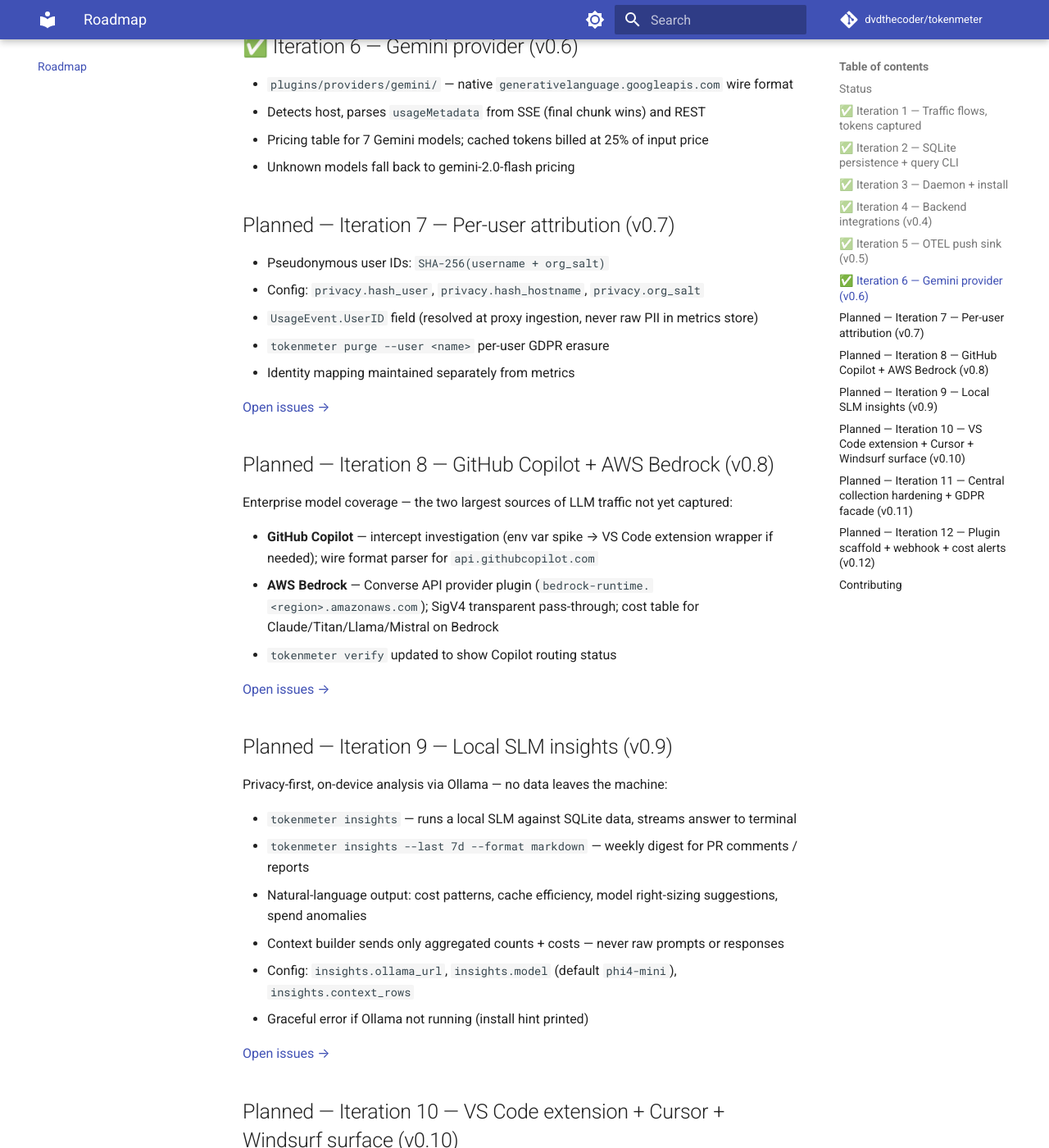
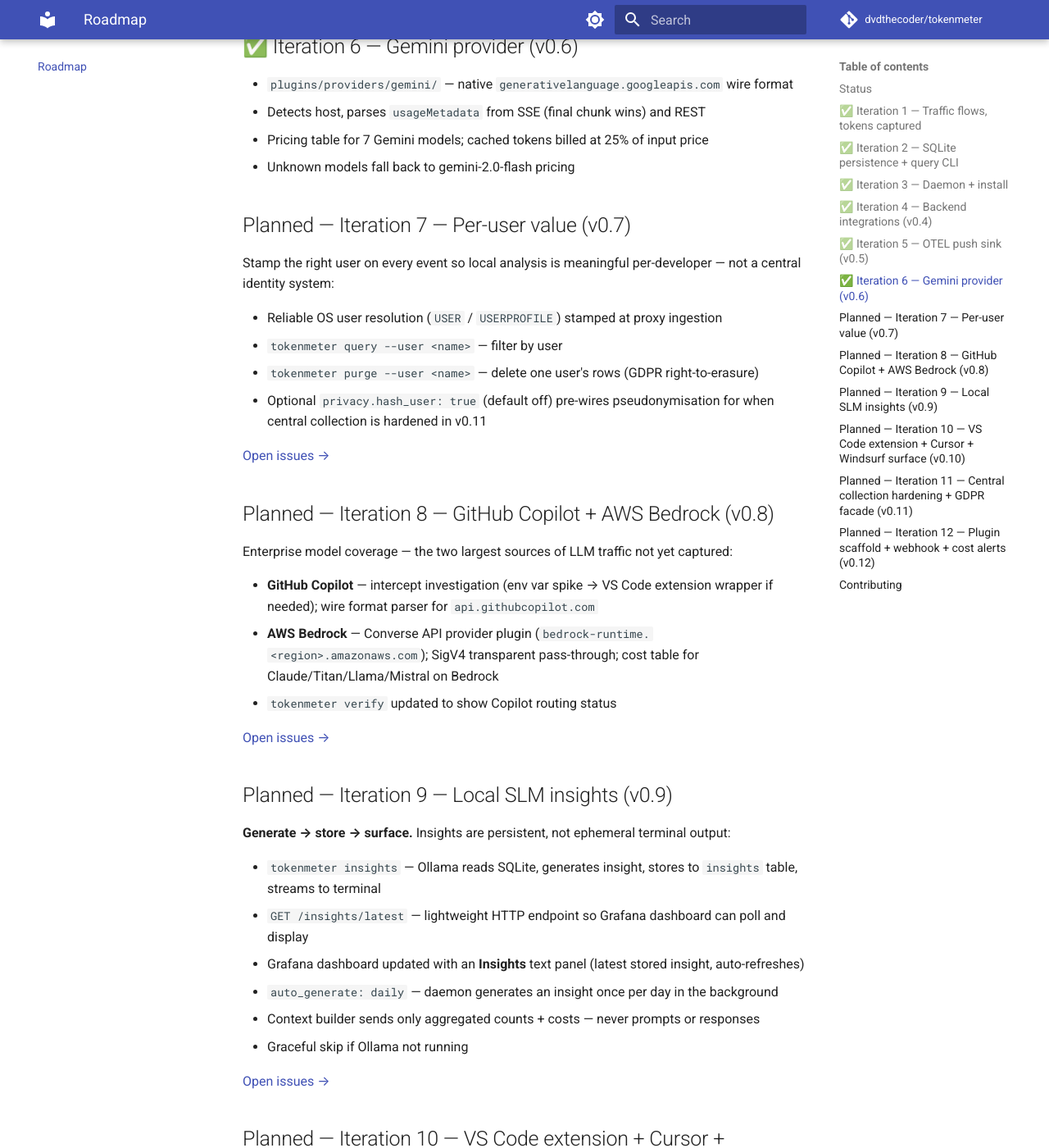
Before and after one commit to dvdthecoder/tokenmeter, an MkDocs documentation site: the page built from docs/roadmap.md, in a window 1280 px wide and 1400 px high, scrolled down 2656 px. Shown: the whole window at 82% size. Built offline with MkDocs 1.6.1 and Material for MkDocs 9.7.7, drawn with Linux system fonts in a browser that asks for light colours; comment, search, counter and statistics services are not loaded.

Commit message:
docs: tighten v0.7 + v0.9 scope
v0.7: per-user value at edge (query + purge by user), not central identity
v0.9: SLM insights = generate + store to SQLite + surface in Grafana dashboard
      via /insights/latest endpoint — insights persist, not ephemeral terminal output

Co-Authored-By: Claude Sonnet 4.6 <noreply@anthropic.com>

```diff
--- a/docs/roadmap.md
+++ b/docs/roadmap.md
@@ -78,13 +78,14 @@ Each AI tool gets an adapter that auto-detects and configures itself:
 - Pricing table for 7 Gemini models; cached tokens billed at 25% of input price
 - Unknown models fall back to gemini-2.0-flash pricing
 
-## Planned — Iteration 7 — Per-user attribution (v0.7)
+## Planned — Iteration 7 — Per-user value (v0.7)
 
-- Pseudonymous user IDs: `SHA-256(username + org_salt)`
-- Config: `privacy.hash_user`, `privacy.hash_hostname`, `privacy.org_salt`
-- `UsageEvent.UserID` field (resolved at proxy ingestion, never raw PII in metrics store)
-- `tokenmeter purge --user <name>` per-user GDPR erasure
-- Identity mapping maintained separately from metrics
+Stamp the right user on every event so local analysis is meaningful per-developer — not a central identity system:
+
+- Reliable OS user resolution (`USER` / `USERPROFILE`) stamped at proxy ingestion
+- `tokenmeter query --user <name>` — filter by user
+- `tokenmeter purge --user <name>` — delete one user's rows (GDPR right-to-erasure)
+- Optional `privacy.hash_user: true` (default off) pre-wires pseudonymisation for when central collection is hardened in v0.11
 
 [Open issues →](https://github.com/dvdthecoder/tokenmeter/issues?q=label%3Aiteration-7)
 
@@ -100,14 +101,14 @@ Enterprise model coverage — the two largest sources of LLM traffic not yet cap
 
 ## Planned — Iteration 9 — Local SLM insights (v0.9)
 
-Privacy-first, on-device analysis via Ollama — no data leaves the machine:
+**Generate → store → surface.** Insights are persistent, not ephemeral terminal output:
 
-- `tokenmeter insights` — runs a local SLM against SQLite data, streams answer to terminal
-- `tokenmeter insights --last 7d --format markdown` — weekly digest for PR comments / reports
-- Natural-language output: cost patterns, cache efficiency, model right-sizing suggestions, spend anomalies
-- Context builder sends only aggregated counts + costs — never raw prompts or responses
-- Config: `insights.ollama_url`, `insights.model` (default `phi4-mini`), `insights.context_rows`
-- Graceful error if Ollama not running (install hint printed)
+- `tokenmeter insights` — Ollama reads SQLite, generates insight, stores to `insights` table, streams to terminal
+- `GET /insights/latest` — lightweight HTTP endpoint so Grafana dashboard can poll and display
+- Grafana dashboard updated with an **Insights** text panel (latest stored insight, auto-refreshes)
+- `auto_generate: daily` — daemon generates an insight once per day in the background
+- Context builder sends only aggregated counts + costs — never prompts or responses
+- Graceful skip if Ollama not running
 
 [Open issues →](https://github.com/dvdthecoder/tokenmeter/issues?q=label%3Aiteration-9)
 
```
